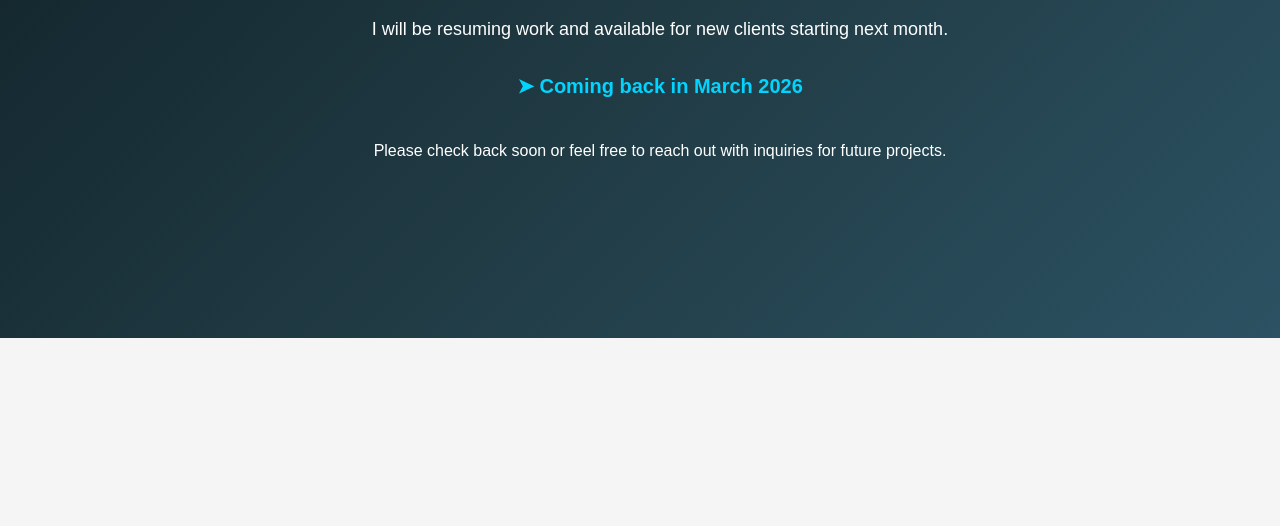
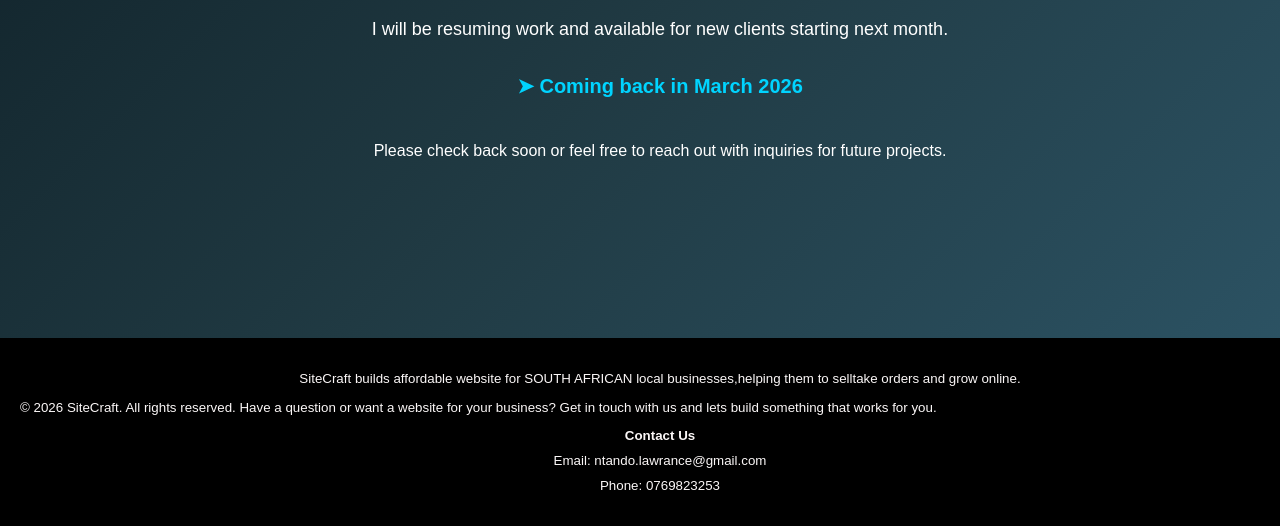
Before and after one commit to Stunners17/SiteCraft, a plain HTML site: page not-active.html in a window 1280 px wide. Shown: the part 453-979 px from the top of the page. Before the commit the page ends 800 px from the top, so only its background shows below. Drawn offline with Linux system fonts and the light colour scheme.

Commit message:
Update not-active.html

```diff
--- a/not-active.html
+++ b/not-active.html
@@ -56,5 +56,23 @@
             <p style="margin-top: 40px; font-size: 16px;">Please check back soon or feel free to reach out with inquiries for future projects.</p>
         </div>
     </div>
+
+        <footer>
+            <p>
+                SiteCraft builds affordable website for SOUTH AFRICAN local
+                businesses,helping them to selltake orders and grow online.
+            </p>
+            <p1>© 2026 SiteCraft. All rights reserved.</p1>
+            <p1>Have a question or want a website for your business?</p1>
+            <p1>Get in touch with us and lets build something that works for you.</p1>
+
+            <ul>
+                <li><strong>Contact Us</strong></li>
+                <li>Email: ntando.lawrance@gmail.com</li>
+                <li>Phone: 0769823253</li>
+            </ul>
+
+        </footer>
+    </div>
 </body>
 </html>
```
